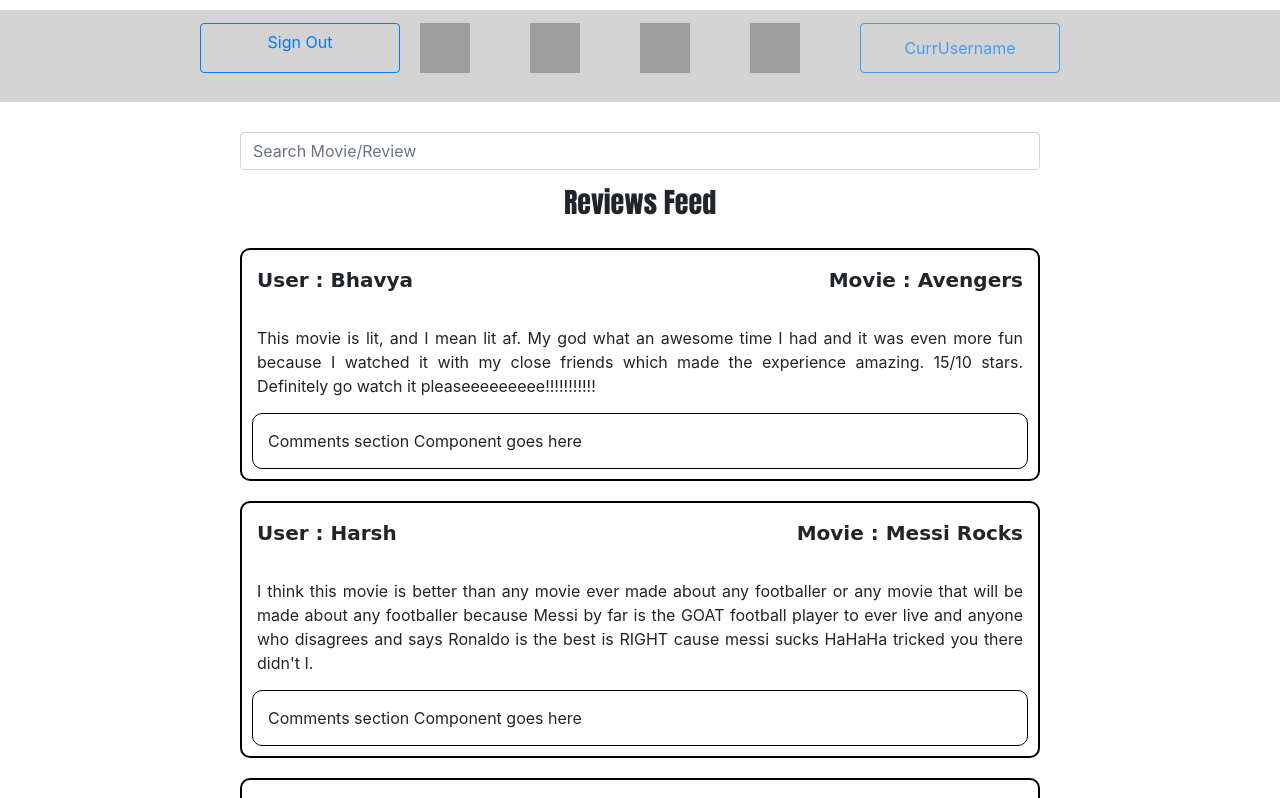
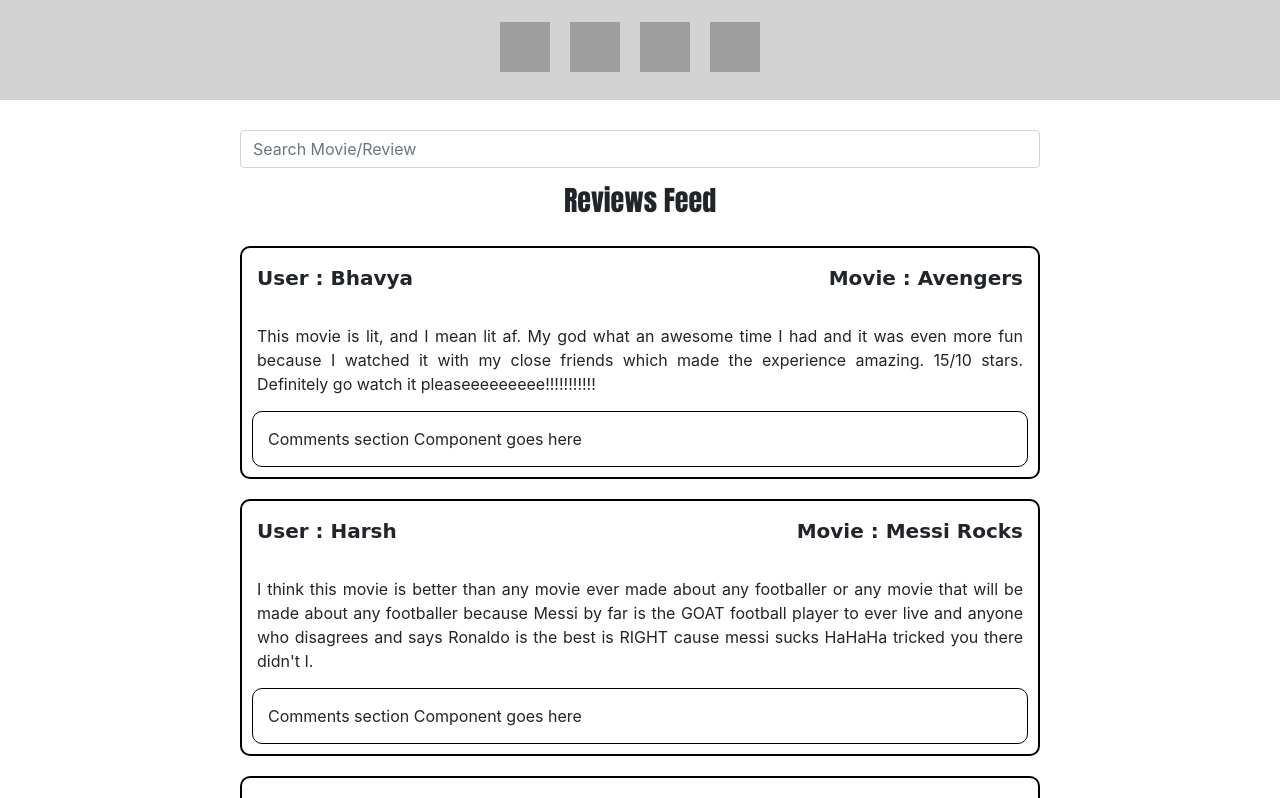
Before and after one commit to HareshNasit/Moviegram, a React (Create React App) app in the folder moviegram/: page /NewsFeed in a window 1280 px wide. Shown: the top 798 px of the page. Built offline with nearby package versions, Linux system fonts and the light colour scheme; grey boxes are pictures that could not be loaded.

Commit message:
added the add review component and the add review route

```diff
--- a/moviegram/src/Components/MainMenuBar/index.js
+++ b/moviegram/src/Components/MainMenuBar/index.js
@@ -8,9 +8,9 @@ class MainMenuBar extends React.Component {
   render() {
     return (
       <div id="mainMenuBar">
+
+        <div id="menuItems">
           <ul>
-          <li><Button variant="outline-primary" className="edge-btn" as={Link} to="/login" type="submit">Sign Out</Button></li>
-
             <li>
               <a href='/'>
               <img src="home.png" alt="Home" className="mainMenu-btn"/>
@@ -34,9 +34,9 @@ class MainMenuBar extends React.Component {
               <img src="addReview.png" alt="Add Review" className="mainMenu-btn"/>
               </a>
             </li>
+          </ul>
+        </div>
 
-          <li><Button variant="outline-primary" className="edge-btn" type="submit" disabled>CurrUsername</Button></li>
-        </ul>
       </div>
     );
   }
--- a/moviegram/src/Components/MainMenuBar/styles.css
+++ b/moviegram/src/Components/MainMenuBar/styles.css
@@ -1,19 +1,24 @@
 #mainMenuBar {
-	padding: 10px;
+	margin-top: 0px;
+	height: 100px;
+	padding-top: 10px;
+	padding-left: 10px;
+	padding-right: 10px;
 	background-color: lightgray;
-	align-content: center;
+	display: flex;
+   	align-items: center;
+   	justify-content: center;
 	width: 100%;
 }
 
-#mainMenuBar ul {
-	padding: 3px;
-	align-items: center;
+#menuItems ul {
+	padding: 10px;
   	display: flex;
     align-items: stretch;
     justify-content: center;
 }
 
-#mainMenuBar ul li {
+#menuItems ul li {
 	margin-right: 20px;
 	font-weight: bold;
 	list-style: none;
@@ -25,7 +30,6 @@
 	width: 50px;
 	height: 50px;
 	justify-content: center;
-	margin-right: 40px;
 }
 
 .edge-btn {
--- a/moviegram/src/Components/NewsFeed/styles.css
+++ b/moviegram/src/Components/NewsFeed/styles.css
@@ -1,5 +1,5 @@
 .pageFeed {
-	top: 10px;
+	top: 0px;
 	bottom: 50px;
 	position: relative;
 }
```
Also changed, not shown: moviegram/src/Components/AddReview/index.js (added, +17 -0 lines), moviegram/src/Components/AddReview/styles.css (added, +11 -0 lines). Lines whose indentation alone changed are shown as unchanged.
